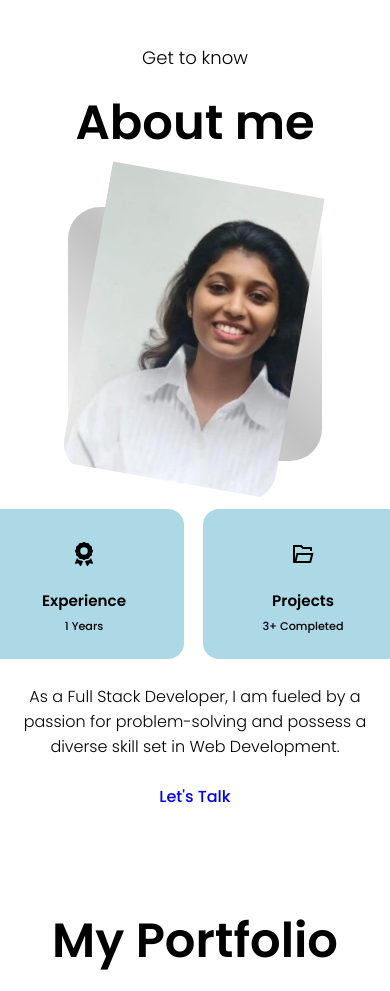
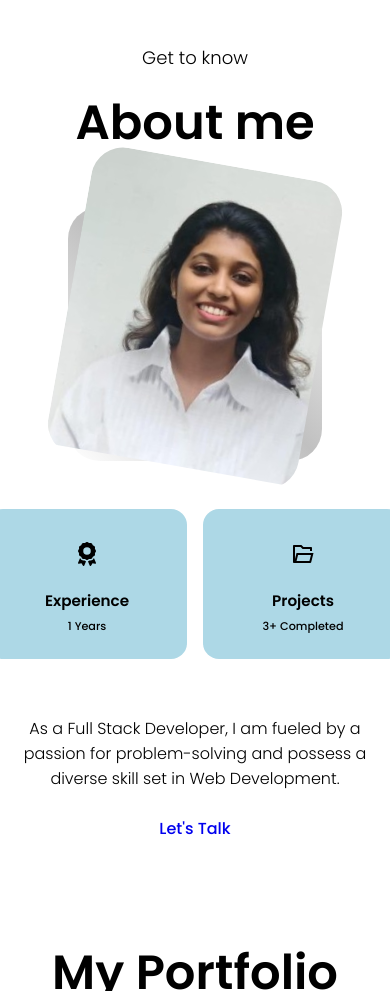
Before and after one commit to merlinelza/portfolio, a React (Create React App) app: page / in a window 390 px wide. Shown: the part 880-1871 px from the top of the page. Built offline with nearby package versions, Linux system fonts and the light colour scheme.

Commit message:
seventh.4

```diff
--- a/src/componets/About/about.css
+++ b/src/componets/About/about.css
@@ -38,6 +38,7 @@
     background: linear-gradient(45deg, transparent, #c0c0c0, transparent);
     display: grid;
     place-items: center;
+    margin: 0 auto 2rem;
 }
 
 .about_me_image {
@@ -161,16 +162,14 @@
     }
 
     .about_me_image {
-        padding-top: 2rem;
-        width: 85%;
+        width: 100%;
         margin: 0 auto 2rem;
         border-radius: 2rem;
     }
 
     .about_cards {
-        justify-content: center;
         display: grid;
-        grid-template-columns: 1fr 1fr;
+        grid-template-columns: repeat(2, 0.35fr);
         gap: 3rem;
     }
 
@@ -189,6 +188,6 @@
     }
 
     .aboutPara {
-        margin-top: 0;
+        margin-top: 1.5rem 0;
     }
 }
```
